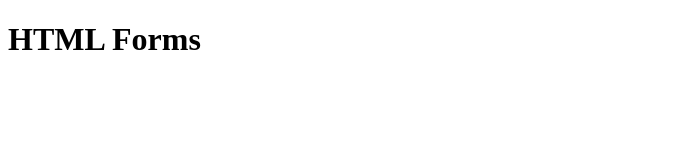
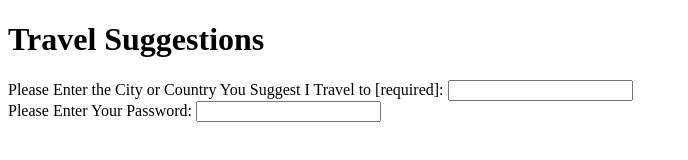
Before and after one commit to bukunmilekeatere/html-practice, a plain HTML site: page forms.html in a window 1280 px wide. Shown: the whole page, without its empty margins (0-688 px from the left). Drawn offline with Linux system fonts and the light colour scheme.

Commit message:
Text and Password Input Added

```diff
--- a/forms.html
+++ b/forms.html
@@ -7,9 +7,14 @@
     <title>Forms</title>
 </head>
 <body>
-    <h1>HTML Forms</h1>
-    <form name="book-suggestions"  id="book"  method="get">
+    <h1>Travel Suggestions</h1>
+    <form name="travel-suggestions"  id="book"  method="get">
+      <label for="travel-location">Please Enter the City or Country You Suggest I Travel to [required]:</label>
+      <input type="text" name="destinatation" id="travel-location" required />
 
+    </br>
+      <label for="password">Please Enter Your Password:</label>
+      <input type="password" name="userPassword" id="password" />
     </form>
 </body>
 </html>
```
